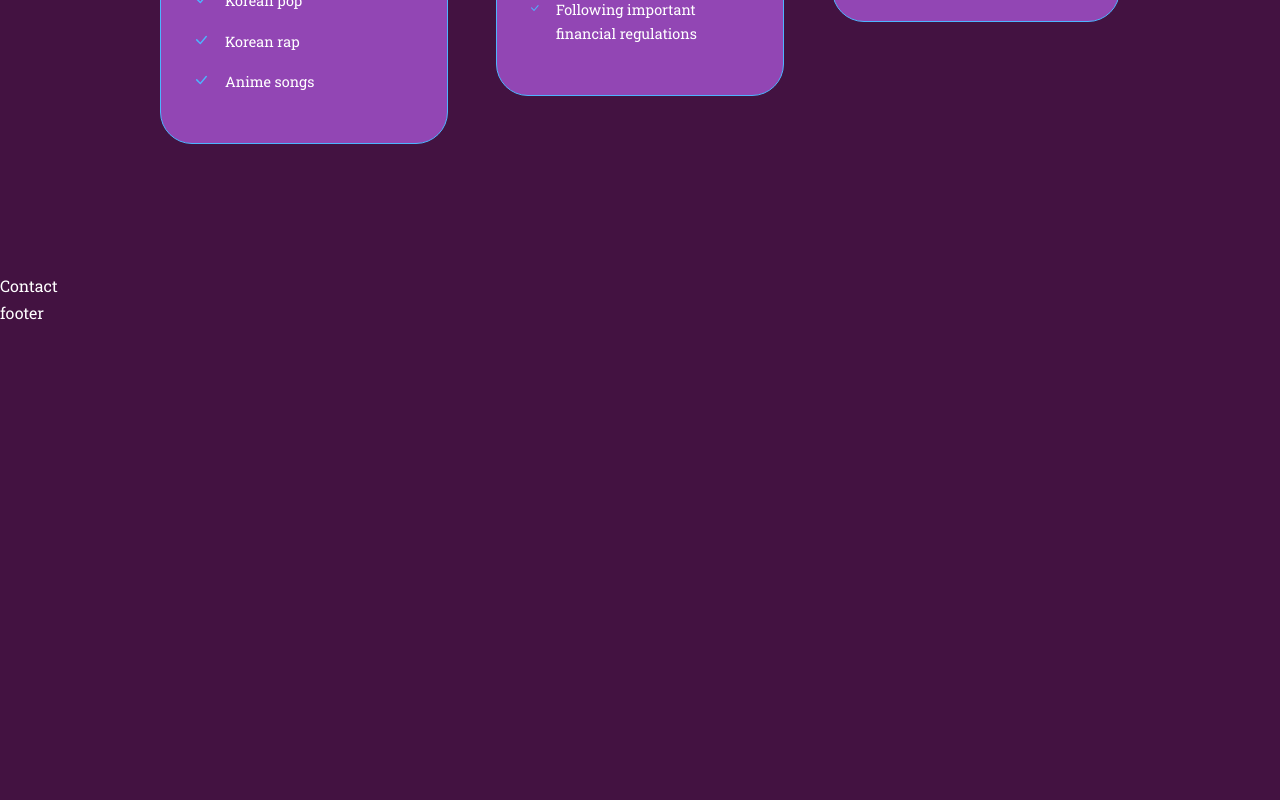
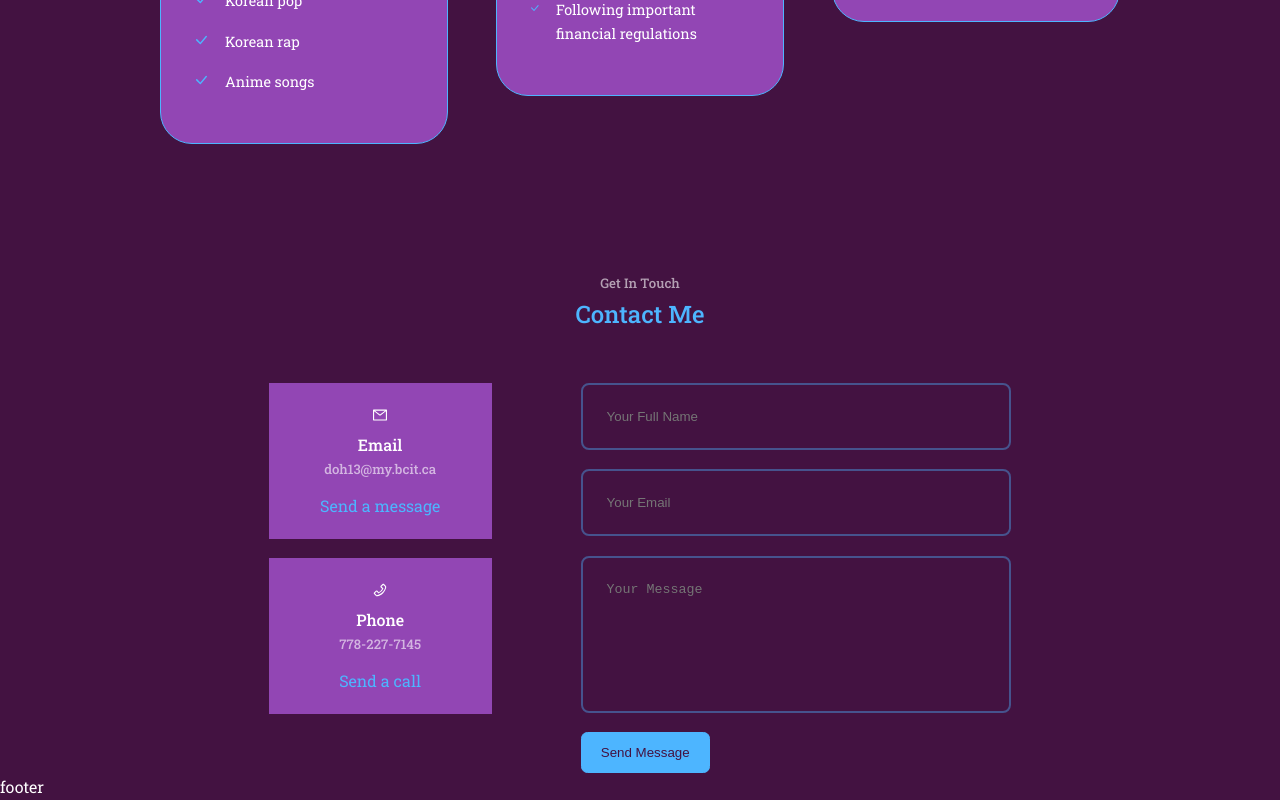
Before and after one commit to hiem55/my-portfolio, a React (Create React App) app: page / in a window 1280 px wide. Shown: the part 3536-4336 px from the top of the page. Before the commit the page ends 3862 px from the top, so only its background shows below. Built offline with nearby package versions, Linux system fonts and the light colour scheme.

Commit message:
Complete contact and email link

```diff
--- a/package.json
+++ b/package.json
@@ -6,6 +6,7 @@
     "@testing-library/jest-dom": "^5.16.5",
     "@testing-library/react": "^13.4.0",
     "@testing-library/user-event": "^13.5.0",
+    "emailjs-com": "^3.2.0",
     "react": "^18.2.0",
     "react-dom": "^18.2.0",
     "react-icons": "^4.7.1",
--- a/src/components/contact/contact.css
+++ b/src/components/contact/contact.css
@@ -0,0 +1,73 @@
+.container.contact_container {
+    width: 58%;
+    display: grid;
+    grid-template-columns: 30% 58%;
+    gap: 12%;
+}
+
+.contact_options {
+    display: flex;
+    flex-direction: column;
+    gap: 1.2rem;
+}
+
+.contact_option {
+    background: var(--color-bg-variant);
+    padding: 1.2rem;
+    text-align: center;
+    border: 1px solid transparent;
+    transition: var(--transition);
+}
+
+.contaction_option:hover {
+    background: transparent;
+    border-color: var(--color-primary-variant);
+}
+
+.contact_option_icon {
+    font-size: 1.5rem;
+    margin-bottom: 0.5rem;
+}
+
+.contact_option a {
+    margin-top: 0.7rem;
+    display: inline-block;
+    font-size: 0, 8rem;
+}
+
+.contact_option>h5 {
+    color: var(--color-light);
+}
+
+/* ==================== FORM ==================== */
+form {
+    display: flex;
+    flex-direction: column;
+    gap: 1.2rem;
+}
+
+input,
+textarea {
+    width: 100%;
+    padding: 1.5rem;
+    border-radius: 0.5rem;
+    background: transparent;
+    border: 2px solid var(--color-primary-variant);
+    resize: none;
+    color: var(--color-white);
+}
+
+/* ======================= MEDIA QUERIES (MEDIUM DEVICES) ======================= */
+@media screen and (max-width: 1024px) {
+    .container.contact_container {
+        grid-template-columns: 1fr;
+        gap: 2rem;
+    }
+
+    /* ======================= MEDIA QUERIES (SMALL DEVICES) ======================= */
+    @media screen and (max-width: 600px) {
+        .container.contact_container {
+            width: var(--container-width-sm);
+        }
+    }
+}
--- a/src/components/contact/contact.jsx
+++ b/src/components/contact/contact.jsx
@@ -1,9 +1,47 @@
 import React from 'react'
 import './contact.css'
+import { AiOutlineMail } from 'react-icons/ai'
+import { AiOutlinePhone } from 'react-icons/ai'
+import { useRef } from 'react';
+import emailjs from 'emailjs-com';
+
 const Contact = () => {
+    const form = useRef();
+
+    const sendEmail = (e) => {
+        e.preventDefault();
+
+        emailjs.sendForm('service_73o9177', 'template_kspw3fj', form.current, 'Z9clxleBxrR2RGMes')
+
+        e.target.reset();
+    };
     return (
         <section id='contact'>
-            Contact
+            <h5>Get In Touch</h5>
+            <h2>Contact Me</h2>
+
+            <div className="container contact_container">
+                <div className="contact_options">
+                    <article className="contact_option">
+                        <AiOutlineMail className='contact_option-icon' />
+                        <h4>Email</h4>
+                        <h5>doh13@my.bcit.ca</h5>
+                        <a href="mailto:doh13@my.bcit.ca">Send a message</a>
+                    </article>
+                    <article className="contact_option">
+                        <AiOutlinePhone className='contact_option-icon' />
+                        <h4>Phone</h4>
+                        <h5>778-227-7145</h5>
+                        <a href="tel:7782277145">Send a call</a>
+                    </article>
+                </div>
+                <form ref={form} onSubmit={sendEmail}>
+                    <input type="text" name='name' placeholder='Your Full Name' required />
+                    <input type="email" name='email' placeholder='Your Email' required />
+                    <textarea name="message" rows="7" placeholder='Your Message' required></textarea>
+                    <button type='submit' className='btn btn-primary'>Send Message</button>
+                </form>
+            </div>
         </section>
     )
 }
```
Also changed, not shown: 1 other file (tests, documents, lock files or other folders).
